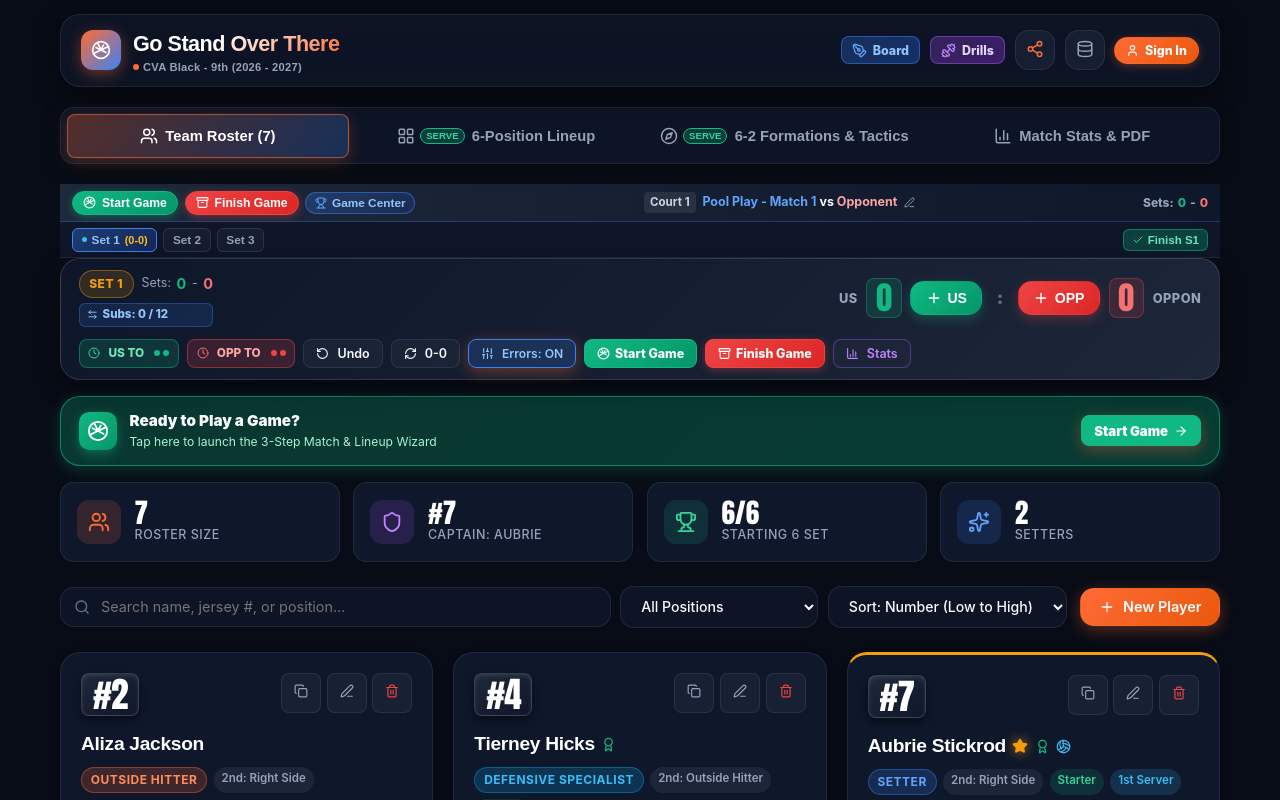
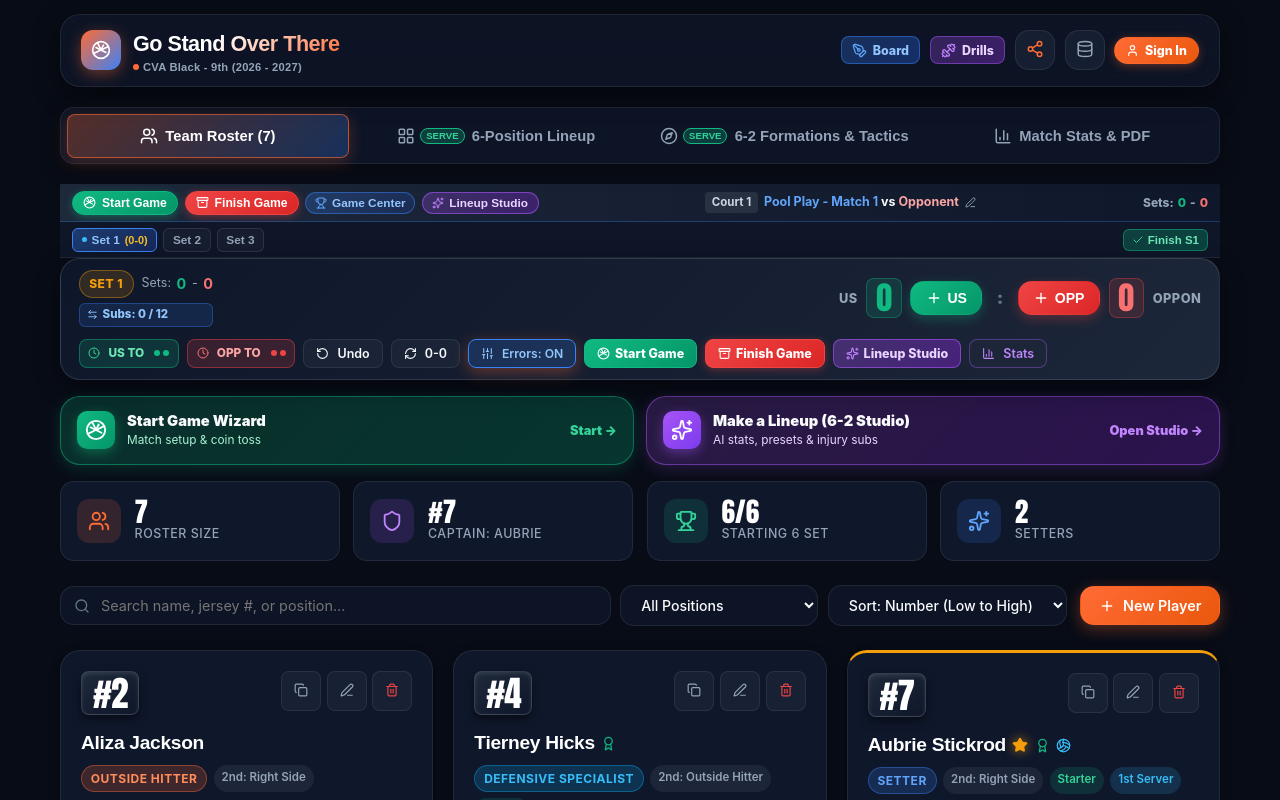
Before and after one commit to SeanStick/volleyball-roster-pwa-sandbox, a React (Vite) app: page / in a window 1280 px wide. Shown: the top 800 px of the page. Built offline with nearby package versions, Linux system fonts and the light colour scheme; no server answers.

Commit message:
feat: add high-visibility Make a Lineup 6-2 Studio launchers across Roster, Court, and Scoreboard

```diff
--- a/src/App.jsx
+++ b/src/App.jsx
@@ -1879,6 +1879,8 @@ export default function App() {
 
       {activeTab === 'roster' && (
         <>
+          {/* Quick Action Banners: Start Game & Make a Lineup Studio */}
+          <div style={{ display: 'grid', gridTemplateColumns: 'repeat(auto-fit, minmax(280px, 1fr))', gap: '0.75rem', marginBottom: '1rem' }}>
             {/* Quick Start Game Banner */}
             <div
               onClick={() => {
@@ -1886,16 +1888,15 @@ export default function App() {
                 setIsGameCenterOpen(true);
               }}
               style={{
-              background: 'linear-gradient(135deg, rgba(16, 185, 129, 0.25), rgba(5, 150, 105, 0.35))',
-              border: '1.5px solid rgba(16, 185, 129, 0.6)',
+                background: 'linear-gradient(135deg, rgba(16, 185, 129, 0.2), rgba(5, 150, 105, 0.3))',
+                border: '1.5px solid rgba(16, 185, 129, 0.5)',
                 borderRadius: 'var(--radius-lg)',
-              padding: '0.85rem 1.15rem',
+                padding: '0.85rem 1rem',
                 display: 'flex',
                 alignItems: 'center',
                 justifyContent: 'space-between',
-              marginBottom: '1rem',
                 cursor: 'pointer',
-              boxShadow: '0 4px 15px rgba(16, 185, 129, 0.25)',
+                boxShadow: '0 4px 15px rgba(16, 185, 129, 0.2)',
                 transition: 'all 0.2s ease'
               }}
             >
@@ -1917,31 +1918,61 @@ export default function App() {
                   <VolleyballIcon size={22} />
                 </div>
                 <div>
-                <div style={{ fontSize: '0.95rem', fontWeight: 900, color: '#f8fafc' }}>
-                  Ready to Play a Game?
-                </div>
-                <div style={{ fontSize: '0.76rem', color: '#a7f3d0' }}>
-                  Tap here to launch the 3-Step Match & Lineup Wizard
-                </div>
-              </div>
-            </div>
-
-            <button
-              type="button"
-              className="btn btn-primary btn-sm"
+                  <div style={{ fontSize: '0.92rem', fontWeight: 900, color: '#f8fafc' }}>
+                    Start Game Wizard
+                  </div>
+                  <div style={{ fontSize: '0.74rem', color: '#a7f3d0' }}>
+                    Match setup & coin toss
+                  </div>
+                </div>
+              </div>
+              <span style={{ fontSize: '0.8rem', fontWeight: 900, color: '#34d399' }}>Start →</span>
+            </div>
+
+            {/* 📋 6-2 Make a Lineup Studio Banner */}
+            <div
+              onClick={() => setIsLineupStudioOpen(true)}
               style={{
-                background: '#10b981',
-                borderColor: '#10b981',
-                fontWeight: 900,
-                fontSize: '0.82rem',
+                background: 'linear-gradient(135deg, rgba(168, 85, 247, 0.2), rgba(126, 34, 206, 0.3))',
+                border: '1.5px solid rgba(168, 85, 247, 0.5)',
+                borderRadius: 'var(--radius-lg)',
+                padding: '0.85rem 1rem',
                 display: 'flex',
                 alignItems: 'center',
-                gap: '0.35rem'
+                justifyContent: 'space-between',
+                cursor: 'pointer',
+                boxShadow: '0 4px 15px rgba(168, 85, 247, 0.2)',
+                transition: 'all 0.2s ease'
               }}
             >
-              <span>Start Game</span>
-              <ArrowRight size={14} />
-            </button>
+              <div style={{ display: 'flex', alignItems: 'center', gap: '0.75rem' }}>
+                <div
+                  style={{
+                    width: '38px',
+                    height: '38px',
+                    borderRadius: '10px',
+                    background: 'linear-gradient(135deg, #a855f7, #7c3aed)',
+                    display: 'flex',
+                    alignItems: 'center',
+                    justifyContent: 'center',
+                    color: '#ffffff',
+                    boxShadow: '0 4px 12px rgba(168, 85, 247, 0.4)',
+                    flexShrink: 0
+                  }}
+                >
+                  <Sparkles size={22} />
+                </div>
+                <div>
+                  <div style={{ fontSize: '0.92rem', fontWeight: 900, color: '#f8fafc' }}>
+                    Make a Lineup (6-2 Studio)
+                  </div>
+                  <div style={{ fontSize: '0.74rem', color: '#e9d5ff' }}>
+                    AI stats, presets & injury subs
+                  </div>
+                </div>
+              </div>
+              <span style={{ fontSize: '0.8rem', fontWeight: 900, color: '#c084fc' }}>Open Studio →</span>
+            </div>
           </div>
 
           {/* Stats Ribbon (Roster Size, Captain, Starting 6, Setters) */}
--- a/src/components/CourtView.jsx
+++ b/src/components/CourtView.jsx
@@ -803,21 +803,21 @@ export default function CourtView({
 
   return (
     <div className="court-container">
-      {/* Quick Start Game Banner */}
+      {/* Quick Action Banners (Start Game & Lineup Studio) */}
+      <div style={{ display: 'grid', gridTemplateColumns: 'repeat(auto-fit, minmax(280px, 1fr))', gap: '0.75rem', marginBottom: '0.85rem' }}>
         {onOpenMatchWizard && (
           <div
             onClick={onOpenMatchWizard}
             style={{
-            background: 'linear-gradient(135deg, rgba(16, 185, 129, 0.25), rgba(5, 150, 105, 0.35))',
-            border: '1.5px solid rgba(16, 185, 129, 0.6)',
+              background: 'linear-gradient(135deg, rgba(16, 185, 129, 0.2), rgba(5, 150, 105, 0.3))',
+              border: '1.5px solid rgba(16, 185, 129, 0.5)',
               borderRadius: 'var(--radius-lg)',
-            padding: '0.75rem 1.1rem',
+              padding: '0.75rem 1rem',
               display: 'flex',
               alignItems: 'center',
               justifyContent: 'space-between',
-            marginBottom: '0.85rem',
               cursor: 'pointer',
-            boxShadow: '0 4px 15px rgba(16, 185, 129, 0.25)',
+              boxShadow: '0 4px 15px rgba(16, 185, 129, 0.2)',
               transition: 'all 0.2s ease'
             }}
           >
@@ -839,34 +839,66 @@ export default function CourtView({
                 <VolleyballIcon size={20} />
               </div>
               <div>
-              <div style={{ fontSize: '0.92rem', fontWeight: 900, color: '#f8fafc' }}>
-                Start New Game & Lineup Wizard
-              </div>
-              <div style={{ fontSize: '0.75rem', color: '#a7f3d0' }}>
-                1-tap 6-2 lineup auto-fill, opponent setup & coin toss
-              </div>
-            </div>
-          </div>
-
-          <button
-            type="button"
-            className="btn btn-primary btn-sm"
+                <div style={{ fontSize: '0.9rem', fontWeight: 900, color: '#f8fafc' }}>
+                  Start Match Wizard
+                </div>
+                <div style={{ fontSize: '0.73rem', color: '#a7f3d0' }}>
+                  Match setup, opponent & coin toss
+                </div>
+              </div>
+            </div>
+
+            <span style={{ fontSize: '0.8rem', fontWeight: 900, color: '#34d399' }}>Start →</span>
+          </div>
+        )}
+
+        {onOpenLineupStudio && (
+          <div
+            onClick={onOpenLineupStudio}
             style={{
-              background: '#10b981',
-              borderColor: '#10b981',
-              fontWeight: 900,
-              fontSize: '0.82rem',
+              background: 'linear-gradient(135deg, rgba(168, 85, 247, 0.2), rgba(126, 34, 206, 0.3))',
+              border: '1.5px solid rgba(168, 85, 247, 0.5)',
+              borderRadius: 'var(--radius-lg)',
+              padding: '0.75rem 1rem',
               display: 'flex',
               alignItems: 'center',
-              gap: '0.35rem',
+              justifyContent: 'space-between',
+              cursor: 'pointer',
+              boxShadow: '0 4px 15px rgba(168, 85, 247, 0.2)',
+              transition: 'all 0.2s ease'
+            }}
+          >
+            <div style={{ display: 'flex', alignItems: 'center', gap: '0.75rem' }}>
+              <div
+                style={{
+                  width: '36px',
+                  height: '36px',
+                  borderRadius: '10px',
+                  background: 'linear-gradient(135deg, #a855f7, #7c3aed)',
+                  display: 'flex',
+                  alignItems: 'center',
+                  justifyContent: 'center',
+                  color: '#ffffff',
+                  boxShadow: '0 4px 12px rgba(168, 85, 247, 0.4)',
                   flexShrink: 0
                 }}
               >
-            <span>Start Game</span>
-            <ArrowRight size={14} />
-          </button>
-        </div>
-      )}
+                <Sparkles size={20} />
+              </div>
+              <div>
+                <div style={{ fontSize: '0.9rem', fontWeight: 900, color: '#f8fafc' }}>
+                  Make a Lineup (6-2 Studio)
+                </div>
+                <div style={{ fontSize: '0.73rem', color: '#e9d5ff' }}>
+                  AI recommendations, presets & stats
+                </div>
+              </div>
+            </div>
+
+            <span style={{ fontSize: '0.8rem', fontWeight: 900, color: '#c084fc' }}>Open Studio →</span>
+          </div>
+        )}
+      </div>
 
       {/* Court Top Controls Header */}
       <div className="court-header">
@@ -883,6 +915,32 @@ export default function CourtView({
               <RotateCw size={16} />
             </button>
           </div>
+
+          {onOpenLineupStudio && (
+            <button
+              type="button"
+              className="btn btn-sm"
+              onClick={onOpenLineupStudio}
+              style={{
+                background: 'linear-gradient(135deg, #a855f7 0%, #7c3aed 100%)',
+                border: '1px solid #a855f7',
+                color: '#ffffff',
+                fontWeight: 800,
+                fontSize: '0.78rem',
+                display: 'inline-flex',
+                alignItems: 'center',
+                gap: '0.35rem',
+                padding: '0.3rem 0.65rem',
+                borderRadius: '8px',
+                boxShadow: '0 2px 8px rgba(168, 85, 247, 0.35)',
+                cursor: 'pointer'
+              }}
+              title="Open 6-2 Make a Lineup Studio, AI Position Fit & Preset Manager"
+            >
+              <Sparkles size={13} />
+              <span>Lineup Studio</span>
+            </button>
+          )}
 
           {/* Small Serving / Receiving Phase Indicator */}
           <div
--- a/src/components/ScoreboardBar.jsx
+++ b/src/components/ScoreboardBar.jsx
@@ -361,6 +361,30 @@ export default function ScoreboardBar({
             <Trophy size={12} color="#60a5fa" />
             <span>Game Center</span>
           </button>
+
+          {onOpenLineupStudio && (
+            <button
+              type="button"
+              onClick={onOpenLineupStudio}
+              style={{
+                background: 'linear-gradient(135deg, rgba(168, 85, 247, 0.25), rgba(126, 34, 206, 0.35))',
+                border: '1px solid rgba(168, 85, 247, 0.6)',
+                borderRadius: '999px',
+                padding: '0.2rem 0.6rem',
+                color: '#e9d5ff',
+                fontSize: '0.74rem',
+                fontWeight: 800,
+                display: 'flex',
+                alignItems: 'center',
+                gap: '0.3rem',
+                cursor: 'pointer'
+              }}
+              title="Open 6-2 Make a Lineup Studio, AI Position Fit & Presets"
+            >
+              <Sparkles size={12} color="#c084fc" />
+              <span>Lineup Studio</span>
+            </button>
+          )}
         </div>
 
         {/* Center: Location & Opponent (Click to Quick Edit) */}
@@ -765,6 +789,29 @@ export default function ScoreboardBar({
             </button>
           )}
 
+          {/* Lineup Studio Action (Purple) */}
+          {onOpenLineupStudio && (
+            <button
+              type="button"
+              className="btn btn-sm"
+              onClick={onOpenLineupStudio}
+              style={{
+                background: 'linear-gradient(135deg, rgba(168, 85, 247, 0.3), rgba(126, 34, 206, 0.45))',
+                border: '1px solid rgba(168, 85, 247, 0.6)',
+                color: '#e9d5ff',
+                fontSize: '0.78rem',
+                fontWeight: 800,
+                display: 'flex',
+                alignItems: 'center',
+                gap: '0.3rem'
+              }}
+              title="Open 6-2 Make a Lineup Studio"
+            >
+              <Sparkles size={13} color="#c084fc" />
+              <span>Lineup Studio</span>
+            </button>
+          )}
+
           {/* View Stats Tab Link */}
           {onNavigateTab && (
             <button
```
Lines whose indentation alone changed are shown as unchanged.
